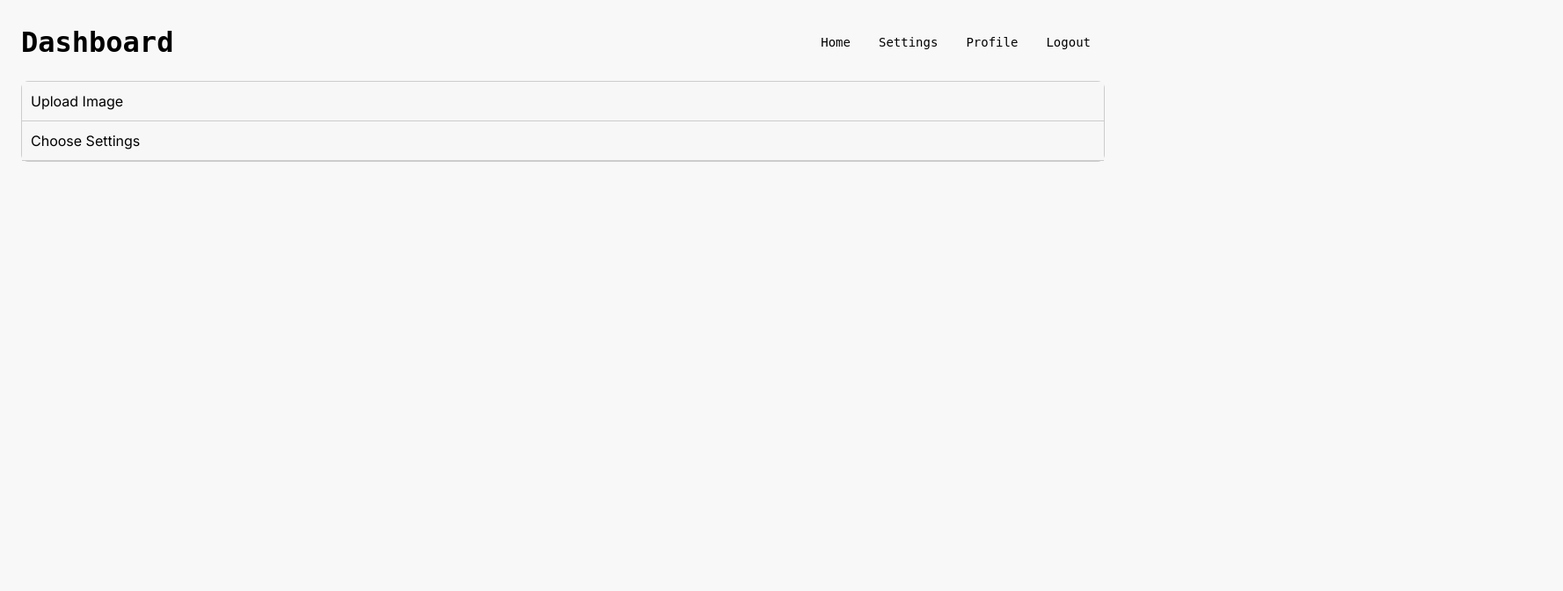
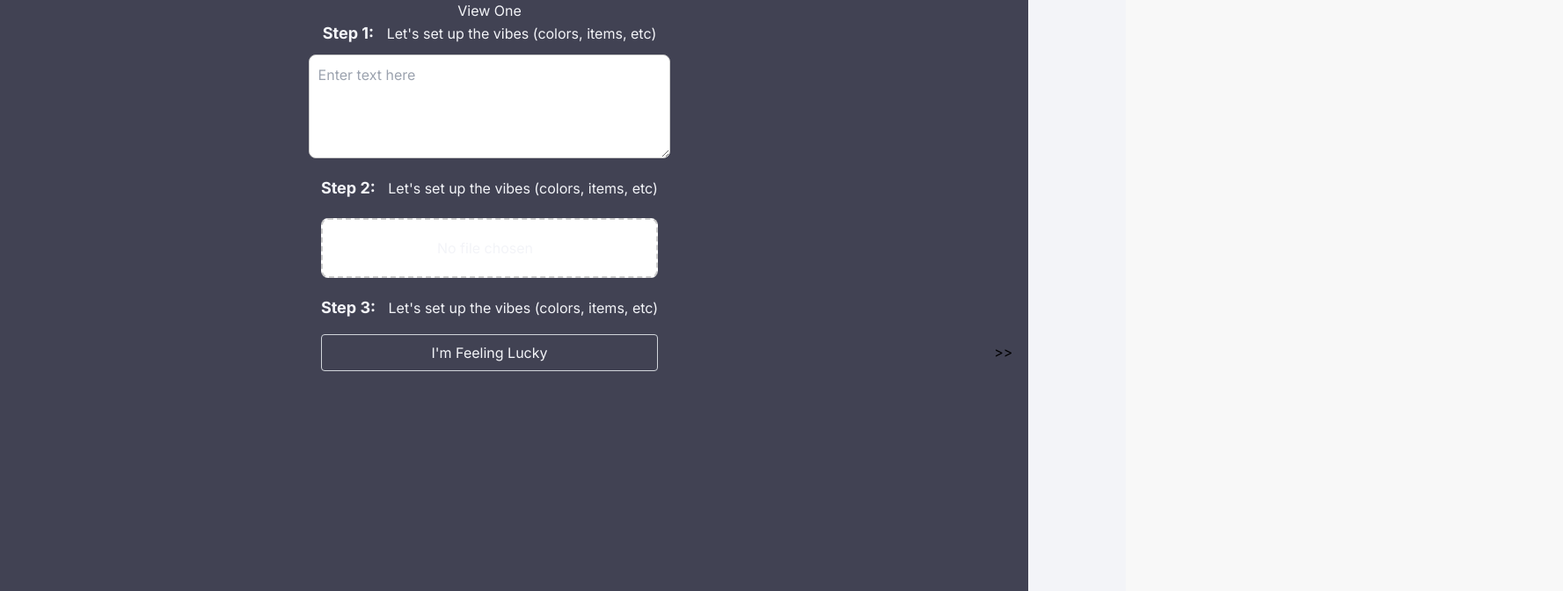
Before and after one commit to kkang2097/hillsb-hacks, a Next.js app in the folder webchat/: page / in a window 1280 px wide. Shown: the top 672 px of the page at 88% size, 1777 px wide, since content can reach past the window. Built offline with nearby package versions, Linux system fonts and the light colour scheme.

Commit message:
frontend checkpoint

```diff
--- a/webchat/app/components/Accordion.tsx
+++ /dev/null
@@ -1,52 +0,0 @@
-import React, { useState, useEffect } from 'react';
-import Settings from './Settings'; // Import the Settings component
-import UploadBar from './UploadBar'; // Import the UploadBar component
-
-export const Accordion = ({ children }: { children: React.ReactNode }) => {
-  const [openIndex, setOpenIndex] = useState<number | null>(null);
-
-  useEffect(() => {
-    const savedIndex = localStorage.getItem('openAccordionIndex');
-    if (savedIndex) {
-      setOpenIndex(Number(savedIndex));
-    }
-  }, []);
-
-  const toggleItem = (index: number) => {
-    const newIndex = openIndex === index ? null : index;
-    setOpenIndex(newIndex);
-    localStorage.setItem('openAccordionIndex', newIndex?.toString() || '');
-  };
-
-  return (
-    <div className="accordion">
-      {React.Children.map(children, (child, index) => {
-        return React.cloneElement(child as React.ReactElement<any>, {
-          isOpen: openIndex === index,
-          onToggle: () => toggleItem(index),
-        });
-      })}
-    </div>
-  );
-};
-
-export const AccordionItem = ({
-  title,
-  children,
-  isOpen,
-  onToggle,
-}: {
-  title: string;
-  children: React.ReactNode;
-  isOpen: boolean;
-  onToggle: () => void;
-}) => {
-  return (
-    <div className="accordion-item">
-      <div className="accordion-title" onClick={onToggle}>
-        {title}
-      </div>
-      {isOpen && <div className="accordion-content">{children}</div>}
-    </div>
-  );
-};
--- a/webchat/app/components/Settings.tsx
+++ /dev/null
@@ -1,33 +0,0 @@
-import React, { useState } from 'react';
-import Slider from './Slider';
-import Dropdown from './Dropdown';
-
-const Settings: React.FC = () => {
-    // TODO: Decide the parameters later
-    const [sliderValue1, setSliderValue1] = useState(50);
-    const [sliderValue2, setSliderValue2] = useState(50);
-    const [dropdownValue1, setDropdownValue1] = useState('Option 1');
-    const [dropdownValue2, setDropdownValue2] = useState('Option 1');
-
-    const dropdownOptions = ['Option 1', 'Option 2', 'Option 3'];
-
-    return (
-        <div className="settings-ui p-4 bg-white rounded shadow-md">
-            <h2 className="text-lg font-semibold mb-4">Settings</h2>
-            <div className="mb-4">
-                <Slider value={sliderValue1} onChange={setSliderValue1} />
-            </div>
-            <div className="mb-4">
-                <Slider value={sliderValue2} onChange={setSliderValue2} />
-            </div>
-            <div className="mb-4">
-                <Dropdown value={dropdownValue1} onChange={setDropdownValue1} options={dropdownOptions} />
-            </div>
-            <div className="mb-4">
-                <Dropdown value={dropdownValue2} onChange={setDropdownValue2} options={dropdownOptions} />
-            </div>
-        </div>
-    );
-};
-
-export default Settings;
--- a/webchat/app/components/Slider.tsx
+++ b/webchat/app/components/Slider.tsx
@@ -1,3 +1,5 @@
+
+
 import React from 'react';
 
 interface SliderProps {
--- a/webchat/app/components/UploadBar.tsx
+++ b/webchat/app/components/UploadBar.tsx
@@ -1,65 +1,56 @@
-import React, { useState, useEffect } from 'react';
+import React, { useEffect, useState } from 'react';
 import { submitImage } from '../utils/submitImage';
 
-const UploadBar: React.FC = () => {
-    const [file, setFile] = useState<File | null>(null);
+interface UploadBarProps {
+    file: File | null;
+    setFile: (file: File | null) => void;
+}
+
+const UploadBar: React.FC<UploadBarProps> = ({ file, setFile }) => {
     const [preview, setPreview] = useState<string | null>(null);
-    const [fileName, setFileName] = useState<string | null>(null);
 
     useEffect(() => {
-        const savedImage = localStorage.getItem('uploadedImage');
-        const savedFileName = localStorage.getItem('fileName'); // Retrieve filename from localStorage
-        if (savedImage) {
-            setPreview(savedImage);
+        if (file) {
+            const objectUrl = URL.createObjectURL(file);
+            setPreview(objectUrl);
+            return () => URL.revokeObjectURL(objectUrl); // Clean up
         }
-        if (savedFileName) {
-            setFileName(savedFileName); // Set filename from localStorage
-        }
-    }, []);
+        setPreview(null);
+    }, [file]);
 
     const handleInputChange = (event: React.ChangeEvent<HTMLInputElement>) => {
         const selectedFile = event.target.files?.[0] || null;
-        setFile(selectedFile);
-        if (selectedFile) {
-            const fileReader = new FileReader();
-            fileReader.onloadend = () => {
-                setPreview(fileReader.result as string);
-                localStorage.setItem('uploadedImage', fileReader.result as string);
-                setFileName(selectedFile.name); // Set the filename
-                localStorage.setItem('fileName', selectedFile.name); // Persist filename in localStorage
-            };
-            fileReader.readAsDataURL(selectedFile);
-        } else {
-            setPreview(null);
-            setFileName(null); // Clear filename if no file
-            localStorage.removeItem('uploadedImage'); // Clear local storage if no file
-            localStorage.removeItem('fileName'); // Clear filename from localStorage
-        }
+        setFile(selectedFile); // Update the file state in ViewOne
     };
 
     const handleSubmit = async (event: React.FormEvent) => {
         event.preventDefault();
         await submitImage(file);
         setFile(null); // Clear the input after submission
-        setPreview(null); // Clear the preview after submission
-        setFileName(null); // Clear filename after submission
-        localStorage.removeItem('uploadedImage'); // Clear local storage after submission
-        localStorage.removeItem('fileName'); // Clear filename from localStorage
     };
 
     return (
         <div>
+
+<p>
+                <span className="font-bold text-lg">Step 2:</span> Let's set up the vibes (colors, items, etc)
+            </p>
             <form className="upload-bar" onSubmit={handleSubmit}>
                 <label className="upload-label">
                     <input
                         type="file"
                         onChange={handleInputChange}
                     />
-                    <span>{fileName || 'No file chosen'}</span> {/* Display the file name or a default message */}
+                    <span>{file?.name || 'No file chosen'}</span>
                 </label>
-                <button type="submit">Upload</button>
             </form>
-            {preview && <img src={preview} alt="Image Preview" className="mt-2 w-1/2" />}
+            <p>
+                <span className="font-bold text-lg">Step 3:</span> Let's set up the vibes (colors, items, etc)
+            </p>
+            <div className="mt-4 p-2 border rounded border-gray-300 text-center">
+                <button type="submit">I'm Feeling Lucky</button>
+            </div>
+            {/*preview && <img src={preview} alt="Image preview" className="image-preview" />*/}
         </div>
     );
 };
--- /dev/null
+++ b/webchat/app/components/ViewOne.tsx
@@ -0,0 +1,73 @@
+import React, { useEffect, useState } from 'react';
+import Slider from './Slider';
+import UploadBar from './UploadBar';
+import Dropdown from './Dropdown';
+
+const ViewOne: React.FC = () => {
+    const [isToggled, setIsToggled] = useState(false);
+    const [textareaValue, setTextareaValue] = useState('');
+    const [file, setFile] = useState<File | null>(null);
+
+    useEffect(() => {
+        if (typeof window !== 'undefined') {
+            setIsToggled(localStorage.getItem('isToggled') === 'true');
+            setTextareaValue(localStorage.getItem('textareaValue') || '');
+
+            const savedFile = localStorage.getItem('file');
+            const savedFileName = localStorage.getItem('fileName');
+            if (savedFile && savedFileName) {
+                const byteString = atob(savedFile.split(',')[1]);
+                const mimeString = savedFile.split(',')[0].split(':')[1].split(';')[0];
+                const ab = new ArrayBuffer(byteString.length);
+                const ia = new Uint8Array(ab);
+                for (let i = 0; i < byteString.length; i++) {
+                    ia[i] = byteString.charCodeAt(i);
+                }
+                setFile(new File([ab], savedFileName, { type: mimeString }));
+            }
+        }
+    }, []);
+
+    useEffect(() => {
+        if (typeof window !== 'undefined') {
+            localStorage.setItem('isToggled', JSON.stringify(isToggled));
+            localStorage.setItem('textareaValue', textareaValue);
+            if (file) {
+                const reader = new FileReader();
+                reader.onloadend = () => {
+                    localStorage.setItem('file', reader.result as string);
+                    localStorage.setItem('fileName', file.name);
+                };
+                reader.readAsDataURL(file);
+            } else {
+                localStorage.removeItem('file');
+                localStorage.removeItem('fileName');
+            }
+        }
+    }, [isToggled, textareaValue, file]);
+
+    const toggleView = () => {
+        setIsToggled(!isToggled);
+    };
+
+    const dropdownOptions = ['Option 1', 'Option 2', 'Option 3'];
+
+    return (
+        <div className="flex flex-col items-center justify-start h-full">
+            <h1>View One</h1>
+            <p>
+                <span className="font-bold text-lg">Step 1:</span> Let's set up the vibes (colors, items, etc)
+            </p>
+            <textarea
+                value={textareaValue}
+                onChange={(e) => setTextareaValue(e.target.value)}
+                placeholder="Enter text here"
+                rows={4}
+                cols={50}
+            />
+            <UploadBar file={file} setFile={setFile} />
+        </div>
+    );
+};
+
+export default ViewOne;
--- /dev/null
+++ b/webchat/app/components/ViewToggle.tsx
@@ -0,0 +1,30 @@
+// Make a 100% height 5% width button that toggles between ViewOne and ViewTw
+
+import React, { useState } from 'react';
+import ViewOne from './ViewOne';
+import ViewTwo from './ViewTwo';
+import './ViewToggle'; // Import the CSS file
+
+const ViewToggle = () => {
+    const [isViewOne, setIsViewOne] = useState(true);
+
+    const handleToggle = () => {
+        setIsViewOne(!isViewOne);
+    };
+
+    return (
+        <div className={`flex h-full w-full ${isViewOne ? 'bg-view-one' : 'bg-view-two'}`}>
+            <div className={`view-one ${isViewOne ? 'toggled' : ''}`}>
+                {isViewOne && <ViewOne />}
+            </div>
+            <button className={`toggle-button ${isViewOne ? 'bg-view-one' : 'bg-view-two'}`} onClick={handleToggle}>
+                {isViewOne ? '>>' : '<<'}
+            </button>
+            <div className={`view-two ${isViewOne ? '' : 'toggled'}`}>
+                {!isViewOne && <ViewTwo />}
+            </div>
+        </div>
+    );
+};
+
+export default ViewToggle;
--- /dev/null
+++ b/webchat/app/components/ViewTwo.tsx
@@ -0,0 +1,13 @@
+
+import React from 'react';
+
+const ViewTwo: React.FC = () => {
+    return (
+        <div className="view-two h-full w-full">
+            <h1>View Two</h1>
+            <p>This is the content of View Two.</p>
+        </div>
+    );
+};
+
+export default ViewTwo;
--- a/webchat/app/globals.css
+++ b/webchat/app/globals.css
@@ -16,6 +16,23 @@
   }
 }
 
+span {
+  display: inline-block; /* Ensure span takes only the necessary width */
+  margin-right: 10px; /* Add some space to the right of the span */
+  margin-top: 0; /* Remove top margin */
+  margin-bottom: 0; /* Remove bottom margin */
+}
+
+textarea {
+  margin-top: 10px; /* Add margin to the top */
+  margin-bottom: 20px; /* Add margin to the bottom */
+  padding: 10px; /* Add padding inside the textarea */
+  border-radius: 8px; /* Rounded corners */
+  border: 1px solid #ccc; /* Border color */
+  width: 37%; /* Full width */
+  box-sizing: border-box; /* Include padding and border in the element's total width and height */
+}
+
 body {
   color: black; /* Text color set to black */
   background-color: #f8f8f8; /* Off-white color */
@@ -25,6 +42,14 @@ body {
   .text-balance {
     text-wrap: balance;
   }
+}
+
+.bg-view-one {
+    background-color: #414253; /* Change to your desired color */
+}
+
+.bg-view-two {
+    background-color: #f3f4f8; /* Change to your desired color */
 }
 
 .dashboard {
@@ -85,7 +110,7 @@ body {
 }
 
 .section:hover {
-  border-color: gray;
+  border-color: #414253;
   background-color: #f7fafc; /* Light gray */
 }
 
@@ -103,14 +128,18 @@ body {
 }
 
 .upload-bar {
-  position: relative; /* Change to relative to keep it inside the dashboard */
-  margin-top: 20px; /* Add margin to separate from the header */
-  width: auto; /* Change to auto to fit content */
-  text-align: left; /* Align text to the left */
-  background-color: rgba(255, 255, 255, 0.9); /* Light background */
-  border-radius: 0.5rem; /* Rounded corners */
-  box-shadow: none; /* Remove shadow to blend in */
-  padding: 16px; /* Padding for inner spacing */
+  border: 2px dashed #ccc; /* Dashed border */
+  border-radius: 8px; /* Rounded corners */
+  padding: 20px; /* Padding inside the box */
+  text-align: center; /* Center the content */
+  background-color: white; /* Background color */
+  transition: border-color 0.3s; /* Smooth transition for border color */
+  margin-top: 20px; /* Add margin to the top */
+  margin-bottom: 20px; /* Add margin to the bottom */
+}
+
+.upload-bar:hover {
+  border-color: #888; /* Change border color on hover */
 }
 
 .upload-bar input {
@@ -135,28 +164,7 @@ body {
 }
 
 .main-content {
-  width: 100%; /* Ensure main-content takes full width */
-  margin-top: 20px; /* Add margin to separate from the header */
-}
-
-.accordion {
-    border: 1px solid #ccc;
-    border-radius: 0.5rem;
-}
-
-.accordion-item {
-    border-bottom: 1px solid #ccc;
-}
-
-.accordion-title {
-    padding: 10px;
-    cursor: pointer;
-    background-color: #f7f7f7;
-}
-
-.accordion-content {
-    padding: 10px;
-    background-color: #fff;
+  /* Remove all styles for main-content */
 }
 
 .settings-ui {
@@ -194,3 +202,51 @@ body {
 .settings-ui .mb-4 {
   margin-bottom: 1rem; /* Space between form elements */
 }
+
+.view-one {
+  height: 100%; /* Set height to 100% */
+  margin: auto; /* Center the component */
+  background-color: #414253; /* Change background color to green */
+  color: #f3f4f8;
+  transition: width 0.3s; /* Smooth transition for width */
+  width: 10%; /* Default width */
+}
+
+.view-one.toggled {
+  width: 100%; /* Width when toggled */
+}
+
+.view-two {
+  width: 10%;
+  height: 100%; /* Set height to 100% */
+  background-color: #f3f4f8; /* Background for ViewTwo (blue-500) */
+  transition: width 0.3s; /* Smooth transition for width */
+}
+
+.view-two.toggled {
+  width: 100%; /* Width when ViewTwo is active */
+}
+
+.view-toggle {
+  height: 100%;
+  width: 10%; /* Adjusted to match the original w-1/20 */
+  display: flex;
+  align-items: center;
+  justify-content: center;
+  transition: background-color 0.3s; /* Smooth transition */
+}
+
+.toggle-button {
+  height: 100%;
+  width: 5%; /* Set button width to 5% */
+  cursor: pointer; /* Change cursor to pointer */
+  background-color: transparent; /* Use transparent to inherit background color from parent */
+}
+
+.image-preview {
+    max-width: 200px;
+    max-height: 200px;
+    width: auto;
+    height: auto;
+    margin-top: 10px; /* Optional: Add some space above the preview */
+}
--- a/webchat/app/page.tsx
+++ b/webchat/app/page.tsx
@@ -3,32 +3,15 @@
 import Image from "next/image";
 import { useState } from "react";
 import UploadBar from "./components/UploadBar";
-import { Accordion, AccordionItem } from "./components/Accordion";
-import Settings from "./components/Settings"; // Import the Settings component
+import ViewOne from "./components/ViewOne"; // Import the ViewOne component
+import ViewTwo from "./components/ViewTwo"; // Import the ViewTwo component
+import ViewToggle from "./components/ViewToggle"; // Import the ViewToggle component
+
 
 export default function Dashboard() {
   return (
-    <div className="dashboard">
-      <header className="header">
-        <h1 className="title">Dashboard</h1>
-        <nav className="nav">
-          <a href="#" className="nav-link">Home</a>
-          <a href="#" className="nav-link">Settings</a>
-          <a href="#" className="nav-link">Profile</a>
-          <a href="#" className="nav-link">Logout</a>
-        </nav>
-      </header>
-
-      <div className="main-content">
-        <Accordion>
-          <AccordionItem title="Upload Image">
-            <UploadBar />
-          </AccordionItem>
-          <AccordionItem title="Choose Settings">
-            <Settings />
-          </AccordionItem>
-        </Accordion>
+      <div className="h-screen w-full flex">
+        <ViewToggle />
       </div>
-    </div>
   );
 }
--- a/webchat/package.json
+++ b/webchat/package.json
@@ -11,7 +11,9 @@
   "dependencies": {
     "next": "14.2.5",
     "react": "^18",
-    "react-dom": "^18"
+    "react-dom": "^18",
+    "react-redux": "^9.1.2",
+    "redux": "^5.0.1"
   },
   "devDependencies": {
     "@types/node": "^20.16.1",
```
Also changed, not shown: webchat/app/layout.tsx (+5 -3 lines), 1 other file (tests, documents, lock files or other folders).
